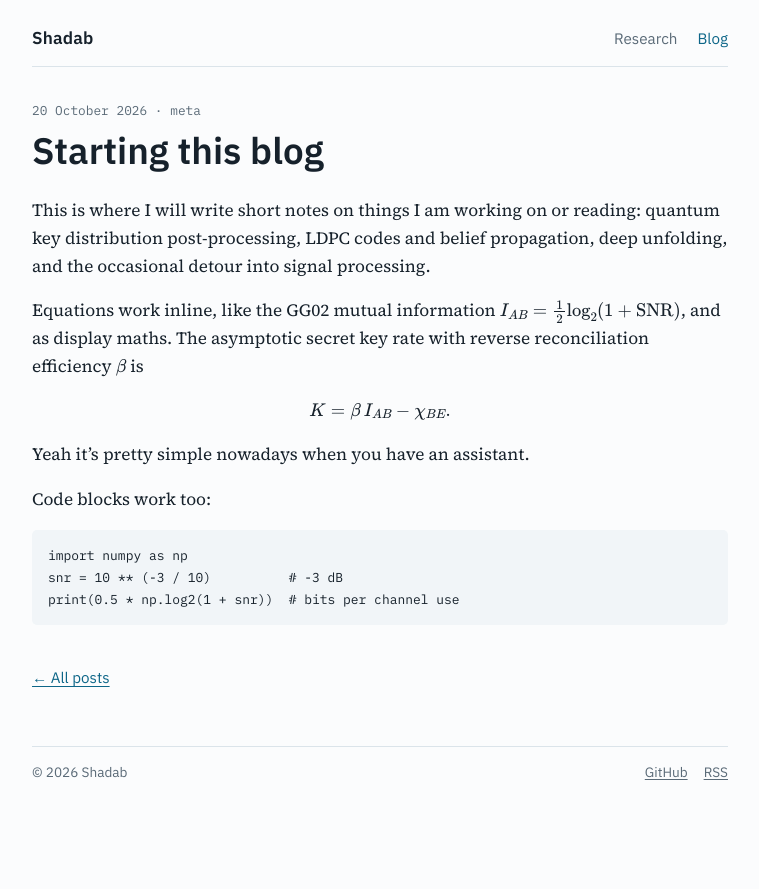
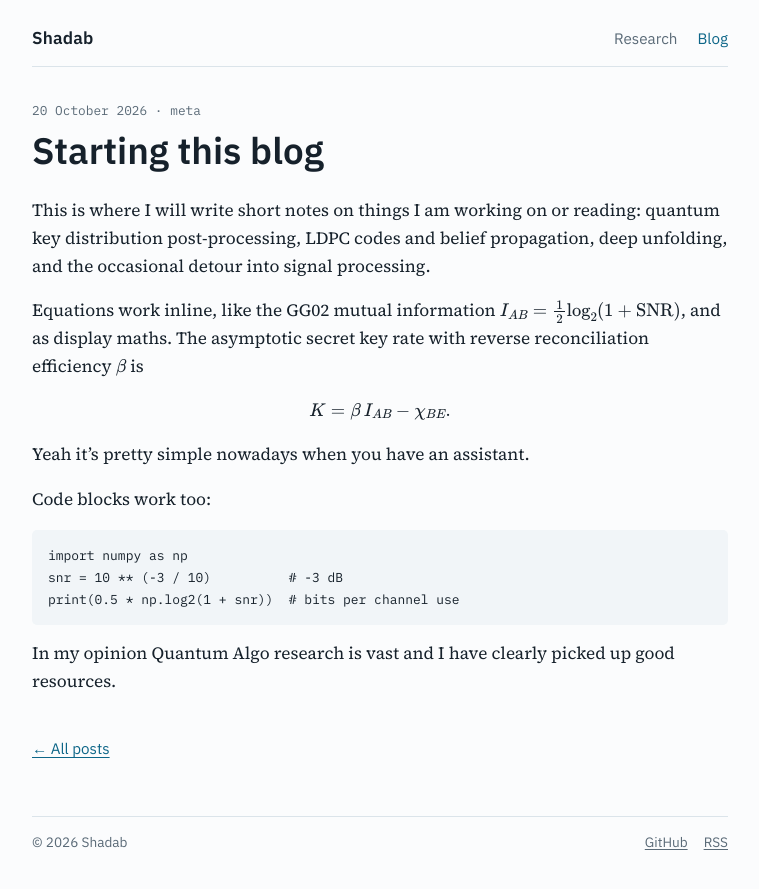
Before and after one commit to liplahm/liplahm.github.io, a Jekyll site: the page built from _posts/2026-10-20-starting-this-blog.md, in a window 1280 px wide. Shown: the top 889 px of the page, without its empty margins (260-1019 px from the left). Built offline with Jekyll 4.4.1, drawn with Linux system fonts in a browser that asks for light colours.

Commit message:
Update 2026-10-20-starting-this-blog.md

````diff
--- a/_posts/2026-10-20-starting-this-blog.md
+++ b/_posts/2026-10-20-starting-this-blog.md
@@ -20,3 +20,6 @@ import numpy as np
 snr = 10 ** (-3 / 10)          # -3 dB
 print(0.5 * np.log2(1 + snr))  # bits per channel use
 ```
+
+
+In my opinion Quantum Algo research is vast and I have clearly picked up good resources.
````
